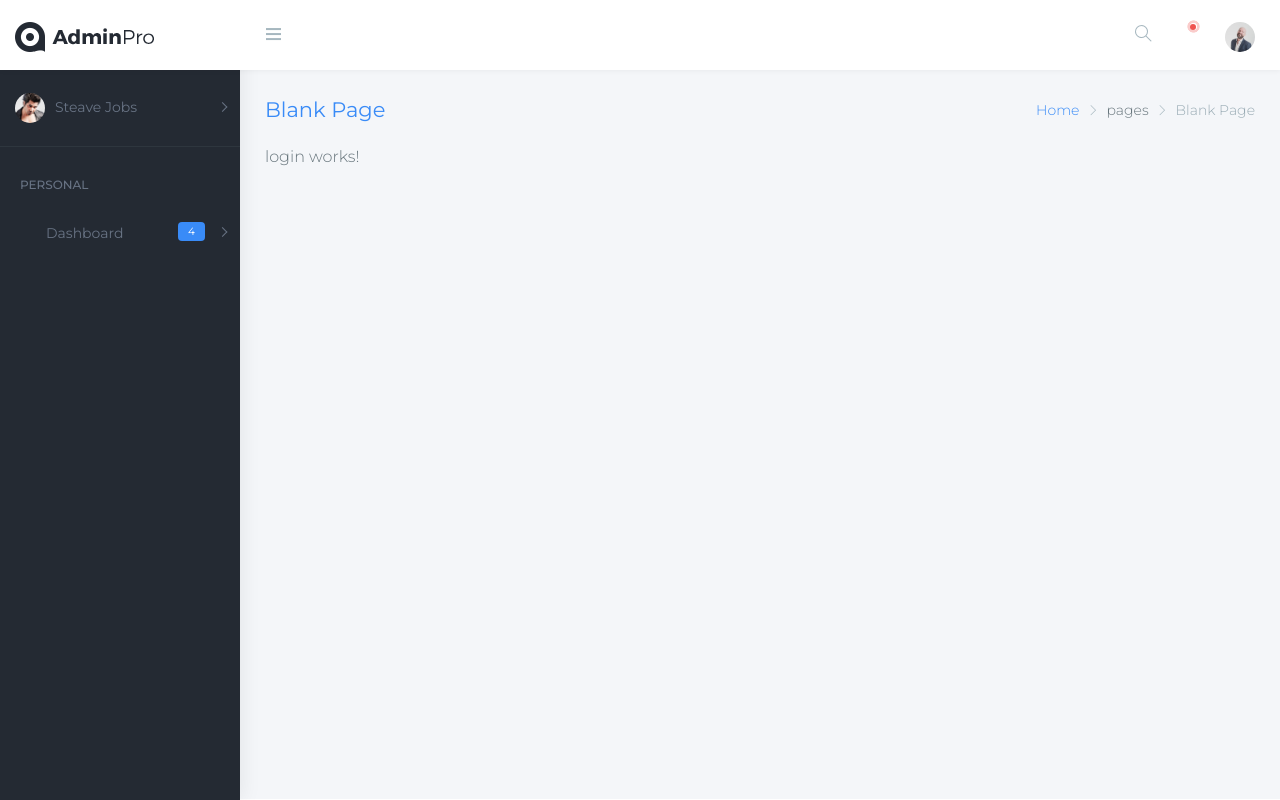
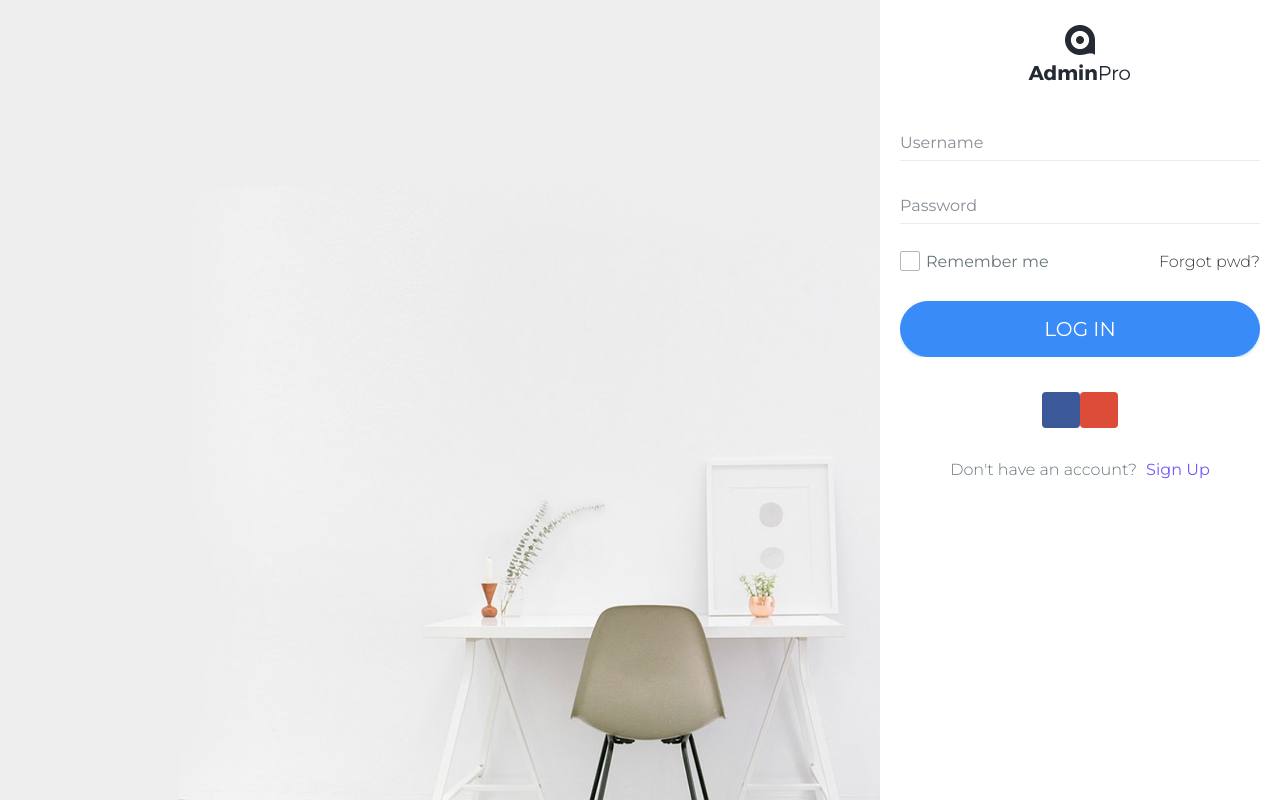
Before and after one commit to FcoSuastegui/adminpro, an Angular app: page /login in a window 1280 px wide. Built offline with nearby package versions, Linux system fonts and the light colour scheme; a web font is replaced by a local one.

Commit message:
Configurando el login component, estilos y contenido de la página

```diff
--- a/src/app/app.component.html
+++ b/src/app/app.component.html
@@ -1,35 +1 @@
-<!-- ============================================================== -->
-<!-- Main wrapper - style you can find in pages.scss -->
-<!-- ============================================================== -->
-<div id="main-wrapper">
-    <app-header></app-header>
-    <app-sidebar></app-sidebar>
-
-    <!-- Page wrapper  -->
-    <!-- ============================================================== -->
-    <div class="page-wrapper">
-        <!-- Container fluid  -->
-        <!-- ============================================================== -->
-        <div class="container-fluid">
-            <app-breadcrumbs></app-breadcrumbs>
-            <router-outlet></router-outlet>
-            <!-- Start Page Content -->
-            <!-- ============================================================== -->
-            <!-- <div class="row">
-                <div class="col-12">
-                    <div class="card">
-                        <div class="card-body">
-                            This is some text within a card block.
-                        </div>
-                    </div>
-                </div>
-            </div> -->
-            <!-- ============================================================== -->
-            <!-- End PAge Content -->
-        </div>
-        <!-- End Container fluid  -->
-        <!-- ============================================================== -->
-    </div>
-    <!-- End Page wrapper  -->
-    <!-- ============================================================== -->
-</div>
+<router-outlet></router-outlet>
--- a/src/app/app.module.ts
+++ b/src/app/app.module.ts
@@ -11,6 +11,7 @@
 import { SidebarComponent } from './shared/sidebar/sidebar.component';
 import { BreadcrumbsComponent } from './shared/breadcrumbs/breadcrumbs.component';
 import { RoutesRoutingModule } from './app.routes';
+import { PagesComponent } from './pages/pages.component';
 
 @NgModule({
   declarations: [
@@ -22,7 +23,8 @@
     Graficas1Component,
     HeaderComponent,
     SidebarComponent,
-    BreadcrumbsComponent
+    BreadcrumbsComponent,
+    PagesComponent
   ],
   imports: [
     BrowserModule,
--- /dev/null
+++ b/src/app/login/login.component.css
@@ -0,0 +1,75 @@
+/*
+Template Name: Admin pro Admin
+Author: Wrappixel
+Email: niravjoshi87@gmail.com
+File: scss
+*/
+
+
+/*
+Template Name: Admin Pro Admin
+Author: Wrappixel
+Email: niravjoshi87@gmail.com
+File: scss
+*/
+
+
+/*Theme Colors*/
+
+
+/*bootstrap Color*/
+
+
+/*Light colors*/
+
+
+/*Normal Color*/
+
+
+/*Extra Variable*/
+
+
+/*******************
+Login register and recover password Page
+******************/
+
+.login-register {
+    background-size: cover;
+    background-repeat: no-repeat;
+    background-position: center center;
+    height: 100%;
+    width: 100%;
+    padding: 10% 0;
+    position: fixed;
+}
+
+.login-box {
+    width: 400px;
+    margin: 0 auto;
+}
+
+.login-box .footer {
+    width: 100%;
+    left: 0px;
+    right: 0px;
+}
+
+.login-box .social {
+    display: block;
+    margin-bottom: 30px;
+}
+
+#recoverform {
+    display: none;
+}
+
+.login-sidebar {
+    padding: 0px;
+    margin-top: 0px;
+}
+
+.login-sidebar .login-box {
+    right: 0px;
+    position: absolute;
+    height: 100%;
+}
--- a/src/app/login/login.component.html
+++ b/src/app/login/login.component.html
@@ -1 +1,68 @@
-<p>login works!</p>
+<!-- ============================================================== -->
+<!-- Main wrapper - style you can find in pages.scss -->
+<!-- ============================================================== -->
+<section id="wrapper" class="login-register login-sidebar" style="background-image:url(../assets/images/background/login-register.jpg);">
+    <div class="login-box card">
+        <div class="card-body">
+            <form class="form-horizontal form-material" id="loginform" action="index.html">
+                <a href="javascript:void(0)" class="text-center db"><img src="../assets/images/logo-icon.png" alt="Home" /><br/><img src="../assets/images/logo-text.png" alt="Home" /></a>
+                <div class="form-group m-t-40">
+                    <div class="col-xs-12">
+                        <input class="form-control" type="text" required="" placeholder="Username">
+                    </div>
+                </div>
+                <div class="form-group">
+                    <div class="col-xs-12">
+                        <input class="form-control" type="password" required="" placeholder="Password">
+                    </div>
+                </div>
+                <div class="form-group row">
+                    <div class="col-md-12">
+                        <div class="checkbox checkbox-primary pull-left p-t-0">
+                            <input id="checkbox-signup" type="checkbox" class="filled-in chk-col-light-blue">
+                            <label for="checkbox-signup"> Remember me </label>
+                        </div>
+                        <a href="javascript:void(0)" id="to-recover" class="text-dark pull-right"><i class="fa fa-lock m-r-5"></i> Forgot pwd?</a> </div>
+                </div>
+                <div class="form-group text-center m-t-20">
+                    <div class="col-xs-12">
+                        <button class="btn btn-info btn-lg btn-block text-uppercase btn-rounded" type="submit">Log In</button>
+                    </div>
+                </div>
+                <div class="row">
+                    <div class="col-xs-12 col-sm-12 col-md-12 m-t-10 text-center">
+                        <div class="social">
+                            <a href="javascript:void(0)" class="btn  btn-facebook" data-toggle="tooltip" title="Login with Facebook"> <i aria-hidden="true" class="fa fa-facebook"></i> </a>
+                            <a href="javascript:void(0)" class="btn btn-googleplus" data-toggle="tooltip" title="Login with Google"> <i aria-hidden="true" class="fa fa-google-plus"></i> </a>
+                        </div>
+                    </div>
+                </div>
+                <div class="form-group m-b-0">
+                    <div class="col-sm-12 text-center">
+                        Don't have an account? <a href="pages-register2.html" class="text-primary m-l-5"><b>Sign Up</b></a>
+                    </div>
+                </div>
+            </form>
+            <form class="form-horizontal" id="recoverform" action="index.html">
+                <div class="form-group ">
+                    <div class="col-xs-12">
+                        <h3>Recover Password</h3>
+                        <p class="text-muted">Enter your Email and instructions will be sent to you! </p>
+                    </div>
+                </div>
+                <div class="form-group ">
+                    <div class="col-xs-12">
+                        <input class="form-control" type="text" required="" placeholder="Email">
+                    </div>
+                </div>
+                <div class="form-group text-center m-t-20">
+                    <div class="col-xs-12">
+                        <button class="btn btn-primary btn-lg btn-block text-uppercase waves-effect waves-light" type="submit">Reset</button>
+                    </div>
+                </div>
+            </form>
+        </div>
+    </div>
+</section>
+<!-- ============================================================== -->
+<!-- End Wrapper -->
--- a/src/app/login/login.component.ts
+++ b/src/app/login/login.component.ts
@@ -3,7 +3,7 @@
 @Component({
   selector: 'app-login',
   templateUrl: './login.component.html',
-  styles: []
+  styleUrls: ['./login.component.css']
 })
 export class LoginComponent implements OnInit {
 
--- /dev/null
+++ b/src/app/pages/pages.component.html
@@ -0,0 +1,35 @@
+<!-- ============================================================== -->
+<!-- Main wrapper - style you can find in pages.scss -->
+<!-- ============================================================== -->
+<div id="main-wrapper">
+    <app-header></app-header>
+    <app-sidebar></app-sidebar>
+
+    <!-- Page wrapper  -->
+    <!-- ============================================================== -->
+    <div class="page-wrapper">
+        <!-- Container fluid  -->
+        <!-- ============================================================== -->
+        <div class="container-fluid">
+            <app-breadcrumbs></app-breadcrumbs>
+            <router-outlet></router-outlet>
+            <!-- Start Page Content -->
+            <!-- ============================================================== -->
+            <!-- <div class="row">
+                    <div class="col-12">
+                        <div class="card">
+                            <div class="card-body">
+                                This is some text within a card block.
+                            </div>
+                        </div>
+                    </div>
+                </div> -->
+            <!-- ============================================================== -->
+            <!-- End PAge Content -->
+        </div>
+        <!-- End Container fluid  -->
+        <!-- ============================================================== -->
+    </div>
+    <!-- End Page wrapper  -->
+    <!-- ============================================================== -->
+</div>
--- /dev/null
+++ b/src/app/pages/pages.component.ts
@@ -0,0 +1,15 @@
+import { Component, OnInit } from '@angular/core';
+
+@Component({
+  selector: 'app-pages',
+  templateUrl: './pages.component.html',
+  styles: []
+})
+export class PagesComponent implements OnInit {
+
+  constructor() { }
+
+  ngOnInit() {
+  }
+
+}
```
Also changed, not shown: src/app/app.routes.ts (+8 -4 lines).
